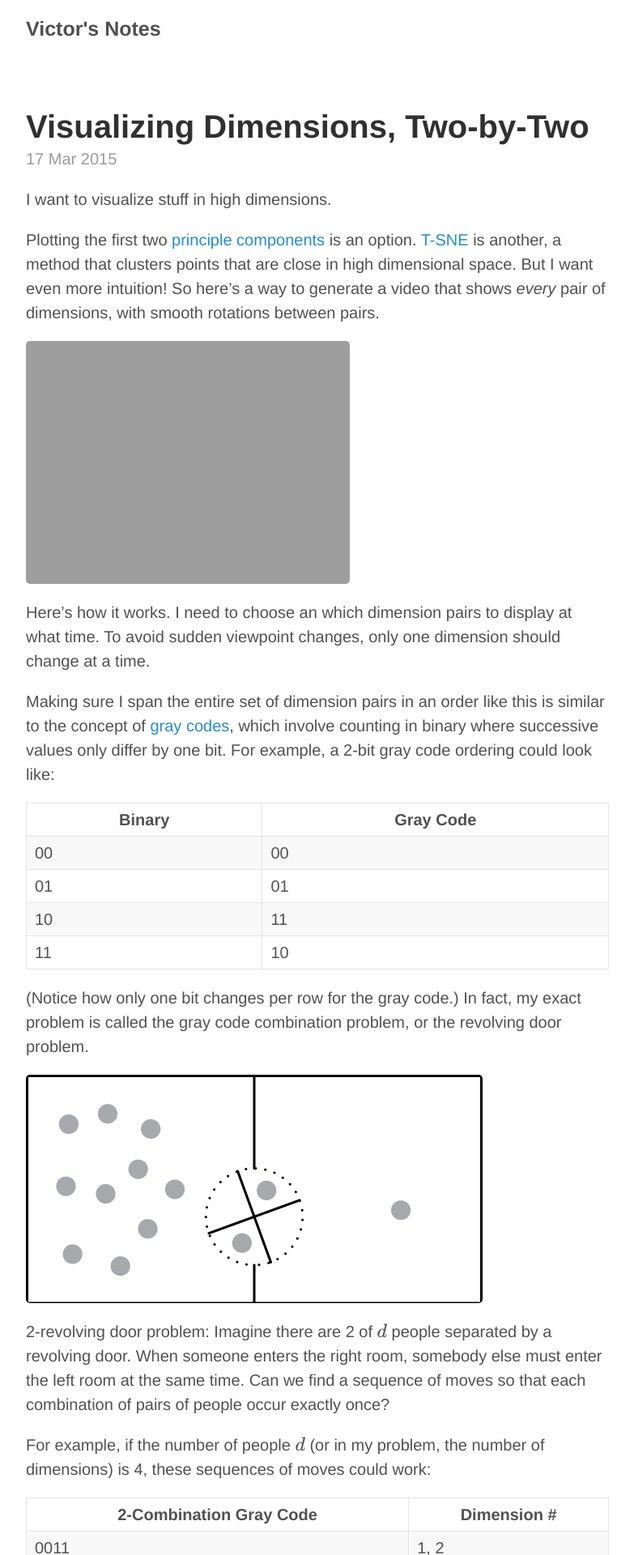
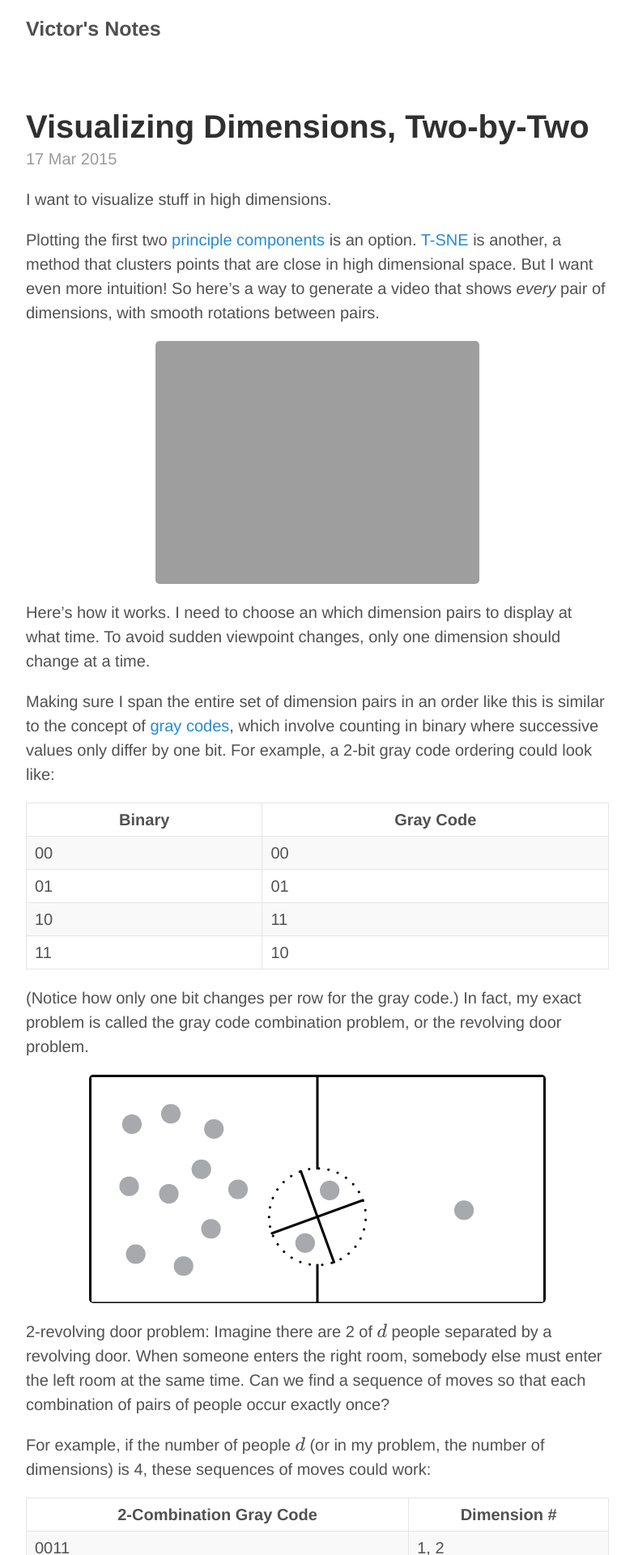
Before and after one commit to victorgan/victorgan.github.io, a Jekyll site: the page built from _posts/2015-03-17-visualizing-dimensions-two-by-two.markdown, in a window 1280 px wide. Shown: the top 1920 px of the page at 81% size, without its empty margins (248-1031 px from the left). Built offline with Jekyll 4.4.1, drawn with Linux system fonts in a browser that asks for light colours; nearby versions of some CDN libraries; library files that are not in the unit come from our copies; formulas are drawn with MathJax 3; comment, search, counter and statistics services are not loaded.

Commit message:
center images

```diff
--- a/public/css/poole.css
+++ b/public/css/poole.css
@@ -234,7 +234,7 @@ blockquote p:last-child {
 img {
   display: block;
   max-width: 100%;
-  margin: 0 0 1rem;
+  margin: 0 auto 1rem;
   border-radius: 5px;
 }
 
```
